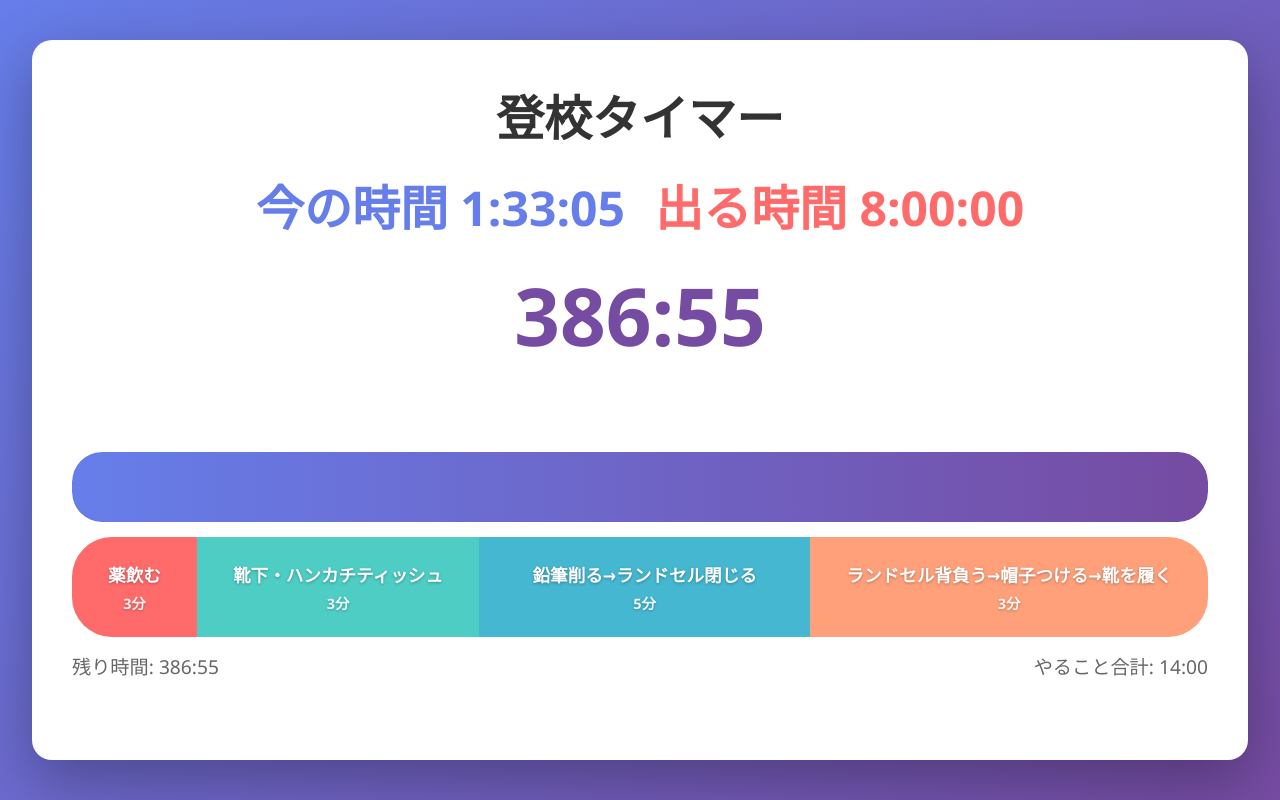
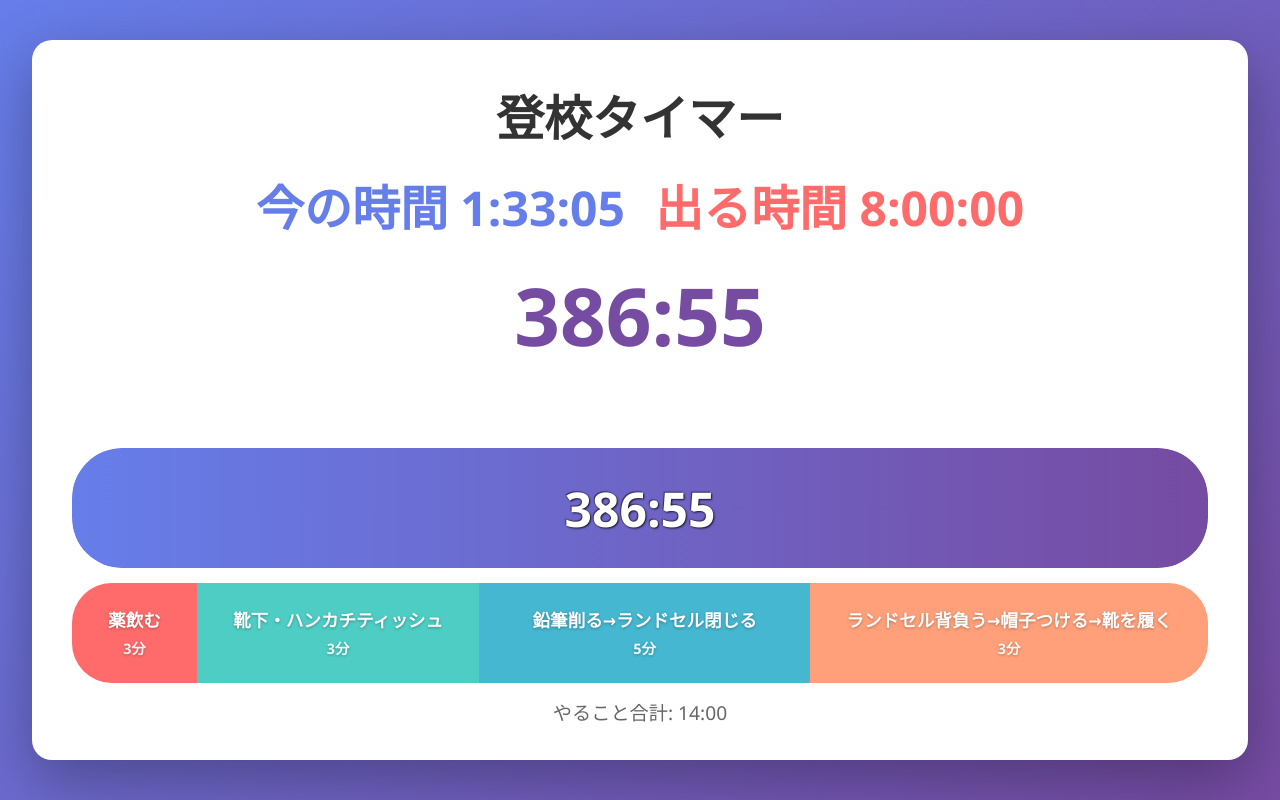
Before and after one commit to yasuraok/timer, a plain HTML site: page index.html in a window 1280 px wide. Drawn offline with Linux system fonts and the light colour scheme.

Commit message:
残り時間表示を中に

```diff
--- a/index.html
+++ b/index.html
@@ -24,6 +24,7 @@
             <!-- 残り時間バー -->
             <div class="remaining-time-bar-container">
                 <div class="remaining-time-bar" id="remainingTimeBar"></div>
+                <div class="remaining-time-text" id="remainingTime">--:--</div>
             </div>
 
             <!-- タスクバー -->
@@ -32,7 +33,6 @@
             </div>
 
             <div class="time-info">
-                <span>残り時間: <span id="remainingTime">--:--</span></span>
                 <span>やること合計: <span id="totalTaskTime">--:--</span></span>
             </div>
         </div>
--- a/style.css
+++ b/style.css
@@ -84,9 +84,9 @@ h2 {
 /* 残り時間バー */
 .remaining-time-bar-container {
     width: 100%;
-    height: 60px;
+    height: 100px;
     background: #f0f0f0;
-    border-radius: 30px;
+    border-radius: 50px;
     overflow: hidden;
     position: relative;
     box-shadow: inset 0 2px 10px rgba(0, 0, 0, 0.1);
@@ -99,7 +99,21 @@ h2 {
     height: 100%;
     background: linear-gradient(90deg, #667eea 0%, #764ba2 100%);
     transition: width 0.5s ease;
-    border-radius: 30px;
+    border-radius: 50px;
+}
+
+.remaining-time-text {
+    position: absolute;
+    top: 50%;
+    left: 50%;
+    transform: translate(-50%, -50%);
+    font-size: 2.5em;
+    font-weight: bold;
+    color: white;
+    text-shadow:
+        1px 1px 2px rgba(0, 0, 0, 0.8),
+        -1px -1px 1px rgba(0, 0, 0, 0.5);
+    pointer-events: none;
 }
 
 /* タスクバー */
@@ -156,7 +170,7 @@ h2 {
 
 .time-info {
     display: flex;
-    justify-content: space-between;
+    justify-content: center;
     margin-top: 15px;
     font-size: 1.2em;
     color: #666;
@@ -185,7 +199,11 @@ h2 {
     }
 
     .remaining-time-bar-container {
-        height: 70px;
+        height: 120px;
+    }
+
+    .remaining-time-text {
+        font-size: 3em;
     }
 
     .tasks-bar-container {
```
